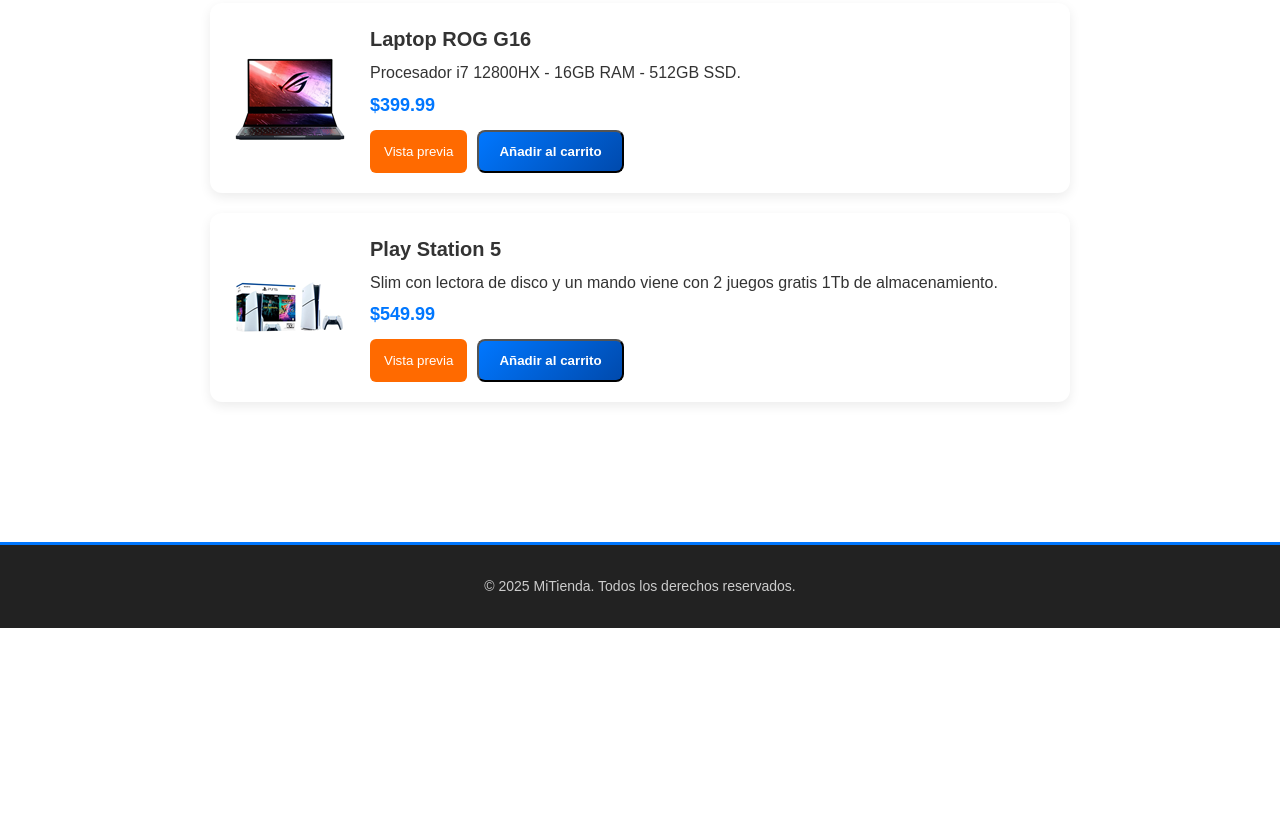
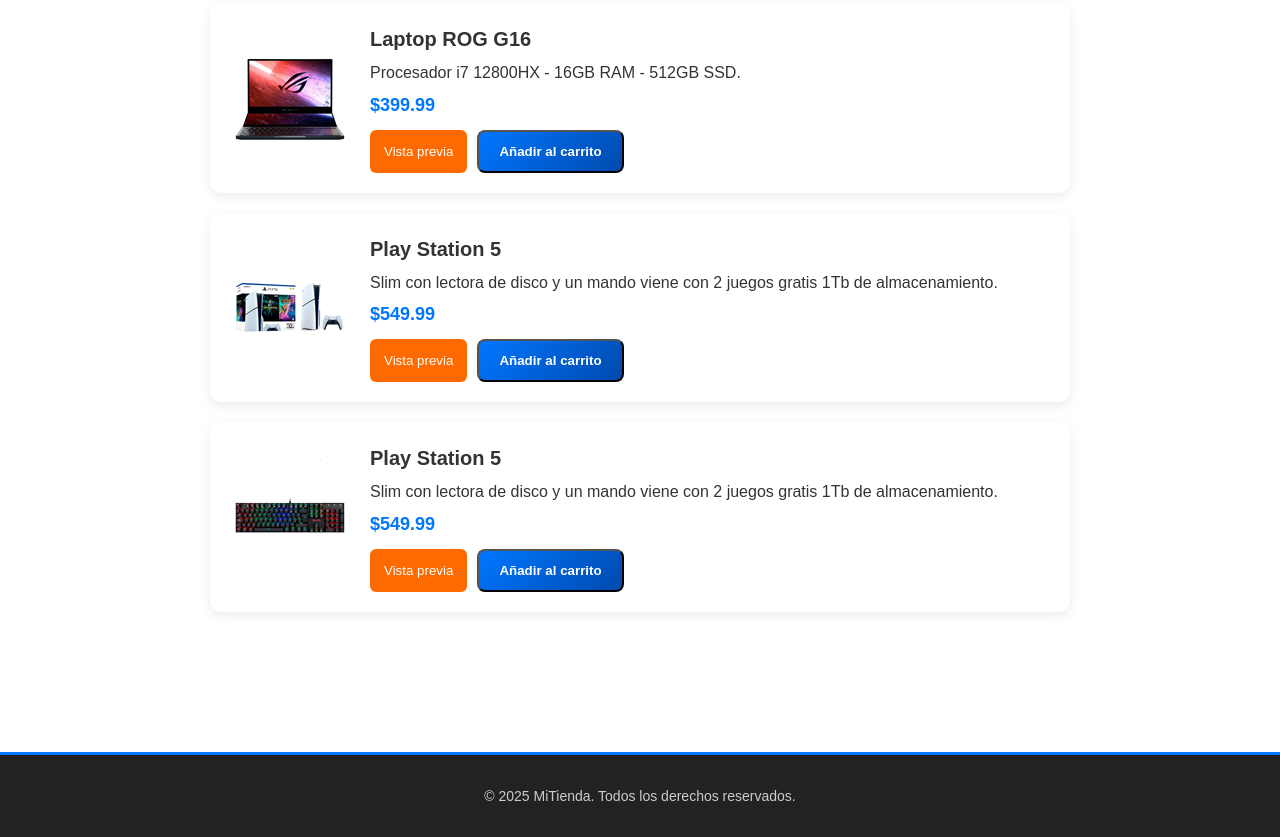
Before and after one commit to CarlosHernCAs/ProyectoWebV, a plain HTML site: page productos.html in a window 1280 px wide. Shown: the part 854-1691 px from the top of the page. Before the commit the page ends 1482 px from the top, so only its background shows below. Drawn offline with Linux system fonts and the light colour scheme.

Commit message:
Se agrego un producto
teclado

```diff
--- a/productos.html
+++ b/productos.html
@@ -139,6 +139,28 @@
           </div>
         </div>
       </div>
+
+      <!-- Producto 6 -->
+       <div class="producto-item">
+        <div class="producto-img" Style="width: 120px; height: 120px; overflow: hidden; display: flex; align-items: center; justify-content: center;">
+        <img src="img/Teclado.png" alt="Producto 5">
+        </div>
+        <div class="producto-info">
+          <h3>Play Station 5</h3>
+          <p>Slim con lectora de disco y un mando viene con 2 juegos gratis 1Tb de almacenamiento.</p>
+          <p class="precio">$549.99</p>
+          <div class="producto-btns">
+            <button class="btn-preview"
+              data-title="Producto 3"
+              data-img="img/Play.png"
+              data-price="$549.99"
+              data-desc="Producto destacado con excelente valoración de clientes.">
+              Vista previa
+            </button>
+            <button class="btn">Añadir al carrito</button>
+          </div>
+        </div>
+      </div>
     </div>
   </section>
 
```
Also changed, not shown: img/Teclado.png (added).
